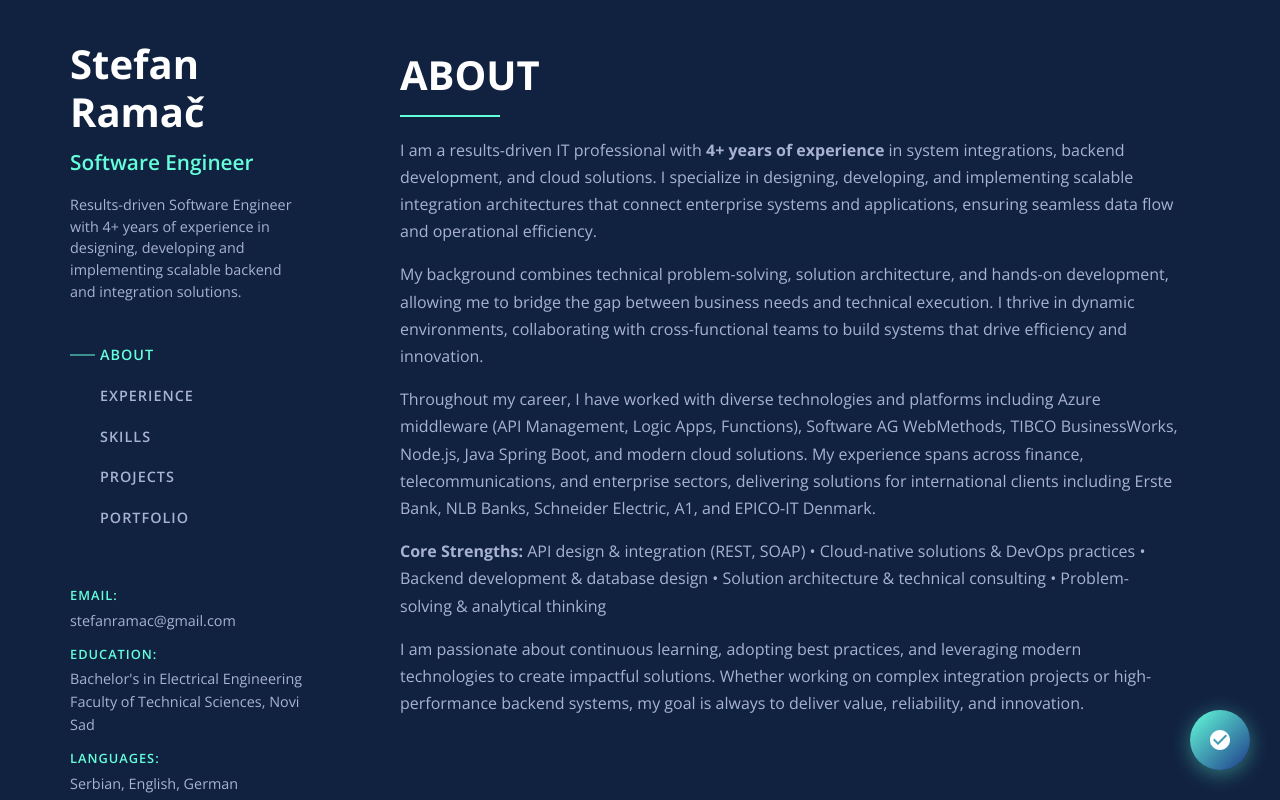
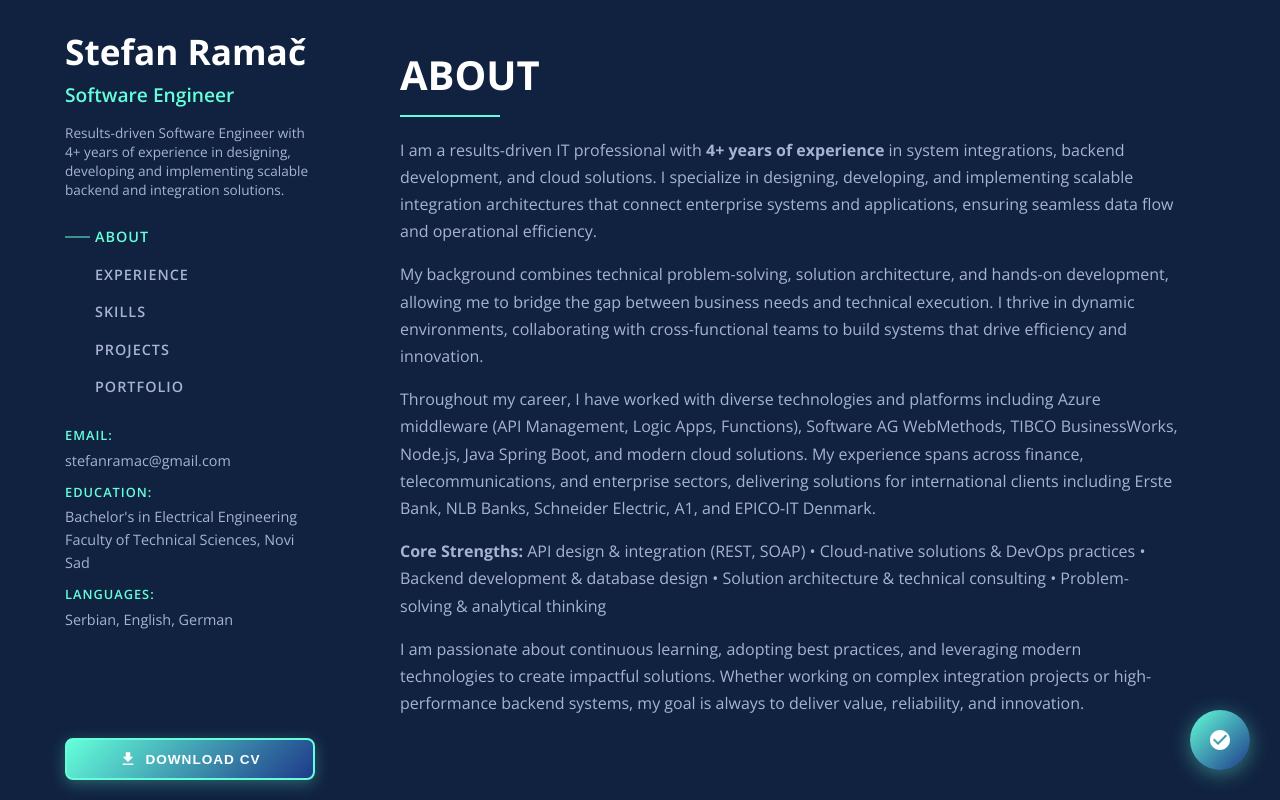
Before and after one commit to stefanramac/classic-cv-stefanramac, a website: page index.html in a window 1280 px wide. Drawn offline with nearby package versions, Linux system fonts and the light colour scheme.

Commit message:
bug fixing

```diff
--- a/index.html
+++ b/index.html
@@ -12,6 +12,7 @@
     <div class="container">
         <!-- Left Sidebar -->
         <aside class="sidebar">
+            <div class="sidebar-top">
                 <div class="profile">
                     <h1 class="name">Stefan Ramač</h1>
                     <h2 class="title">Software Engineer</h2>
@@ -52,6 +53,7 @@
                     <div class="contact-item">
                         <span class="contact-label">Languages:</span>
                         <span class="contact-value">Serbian, English, German</span>
+                    </div>
                 </div>
             </div>
 
--- a/styles.css
+++ b/styles.css
@@ -25,44 +25,69 @@ body {
 .sidebar {
     width: 300px;
     background-color: #112240;
-    padding: 40px 30px;
+    padding: 30px 25px 20px 25px;
     position: fixed;
     height: 100vh;
-    overflow-y: auto;
+    overflow-y: hidden;
     display: flex;
     flex-direction: column;
-    justify-content: flex-start;
+    justify-content: space-between;
+}
+
+.sidebar-top {
+    flex: 1;
+    overflow-y: auto;
+    overflow-x: hidden;
+    margin-bottom: 15px;
+}
+
+.sidebar-top::-webkit-scrollbar {
+    width: 4px;
+}
+
+.sidebar-top::-webkit-scrollbar-track {
+    background: transparent;
+}
+
+.sidebar-top::-webkit-scrollbar-thumb {
+    background: #64ffda;
+    border-radius: 2px;
+}
+
+.sidebar-top::-webkit-scrollbar-thumb:hover {
+    background: #52e8c8;
 }
 
 .profile {
-    margin-bottom: 40px;
+    margin-bottom: 25px;
 }
 
 .name {
-    font-size: 2.5rem;
+    font-size: 2.2rem;
     font-weight: 700;
     color: #ffffff;
-    margin-bottom: 10px;
+    margin-bottom: 8px;
     line-height: 1.2;
 }
 
 .title {
-    font-size: 1.3rem;
+    font-size: 1.2rem;
     font-weight: 600;
     color: #64ffda;
-    margin-bottom: 15px;
+    margin-bottom: 12px;
 }
 
 .tagline {
-    font-size: 0.9rem;
+    font-size: 0.85rem;
     color: #a8b2d1;
-    line-height: 1.5;
+    line-height: 1.4;
     max-width: 250px;
 }
 
 /* Navigation */
 .navigation {
-    margin-bottom: 40px;
+    margin-bottom: 25px;
+    flex-shrink: 0;
 }
 
 .nav-list {
@@ -70,7 +95,7 @@ body {
 }
 
 .nav-item {
-    margin-bottom: 15px;
+    margin-bottom: 12px;
     position: relative;
 }
 
@@ -122,13 +147,18 @@ body {
 
 /* Contact Info */
 .contact-info {
-    margin-bottom: 25px;
+    margin-bottom: 10px;
+    flex-shrink: 0;
 }
 
 .contact-item {
     display: flex;
     flex-direction: column;
-    margin-bottom: 12px;
+    margin-bottom: 10px;
+}
+
+.contact-item:last-child {
+    margin-bottom: 0;
 }
 
 .contact-label {
@@ -154,17 +184,18 @@ body {
 /* Download CV Button */
 .download-cv-container {
     width: 100%;
-    margin-top: 30px;
+    margin-top: 0;
+    flex-shrink: 0;
 }
 
 .download-cv-btn {
     width: 100%;
-    padding: 12px 20px;
+    padding: 10px 18px;
     background: linear-gradient(135deg, #64ffda, #1e3a8a);
     border: 2px solid #64ffda;
     border-radius: 8px;
     color: #ffffff;
-    font-size: 0.9rem;
+    font-size: 0.85rem;
     font-weight: 600;
     text-transform: uppercase;
     letter-spacing: 1px;
@@ -172,7 +203,7 @@ body {
     display: flex;
     align-items: center;
     justify-content: center;
-    gap: 10px;
+    gap: 8px;
     transition: all 0.3s ease;
     box-shadow: 0 4px 15px rgba(100, 255, 218, 0.3);
 }
@@ -188,8 +219,8 @@ body {
 }
 
 .download-icon {
-    width: 20px;
-    height: 20px;
+    width: 18px;
+    height: 18px;
     fill: #ffffff;
 }
 
```
Lines whose indentation alone changed are shown as unchanged.
